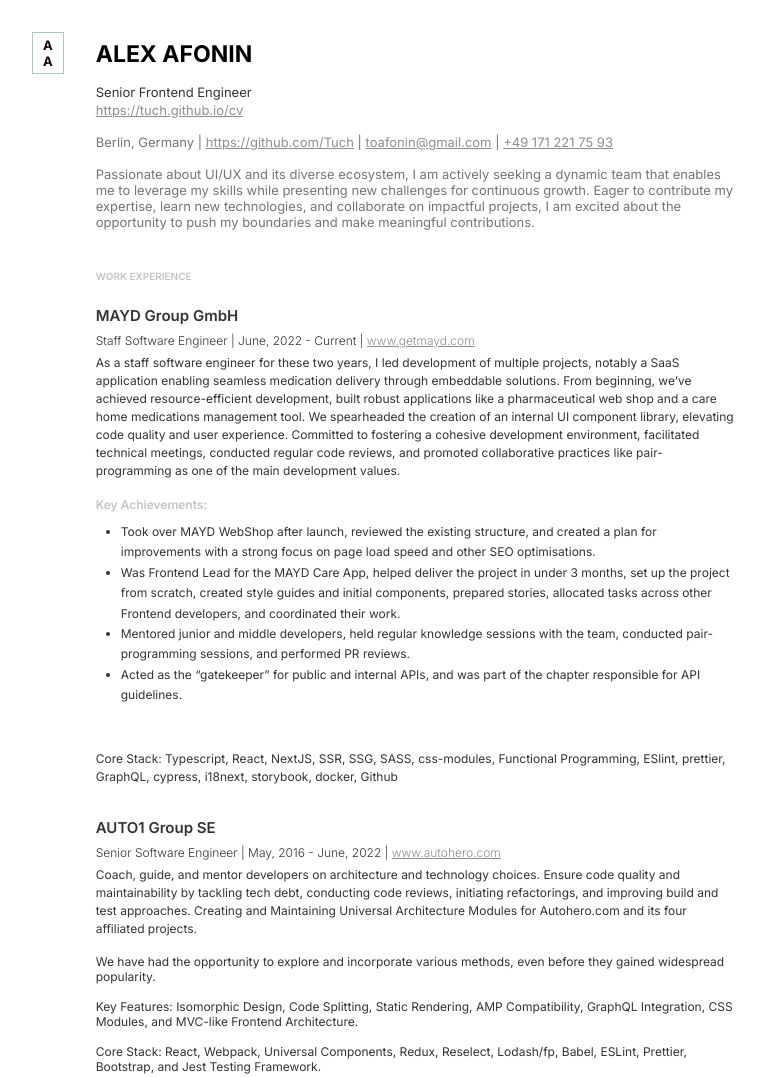
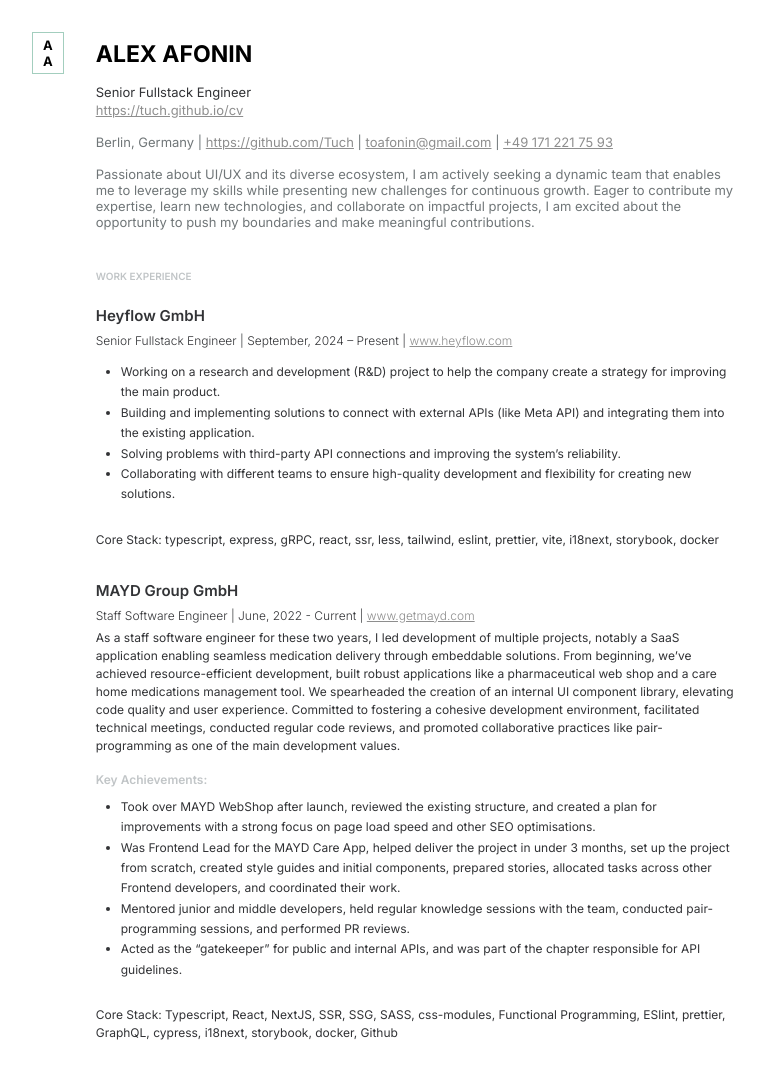
Before and after one commit to Tuch/cv, a website: page index.html in a window 1280 px wide. Shown: the top 1077 px of the page, without its empty margins (265-1029 px from the left). Drawn offline with Linux system fonts and the light colour scheme.

Commit message:
heyflow <3

```diff
--- a/index.html
+++ b/index.html
@@ -4,7 +4,7 @@
   <head>
     <meta charset="utf-8">
 
-    <title>Alex Afonin, Senior Frontend Engineer</title>
+    <title>Alex Afonin, Senior Fullstack Engineer</title>
 
     <meta name="description" content="Alex Afonin, Senior Fullstack Engineer">
 
@@ -38,7 +38,7 @@
         </div>
 
         <div class="fs-3 pt-3">
-          Senior Frontend Engineer
+          Senior Fullstack Engineer
           <div class="color-light fs-3 pt-1 pb-3">
             <a href="https://tuch.github.io/cv">https://tuch.github.io/cv<a/>
           </div>
@@ -56,6 +56,28 @@
 
         <div class="fs-1 font-weight-600 color-lighter pb-4">
           WORK EXPERIENCE
+        </div>
+
+        <div class="fs-4 font-weight-600 letter-spcing-1 pt-3 pb-2">
+          Heyflow GmbH
+        </div>
+
+        <div class="fs-2 font-weight-100 pt-2 pb-2">
+          Senior Fullstack Engineer | September, 2024 – Present | <a href="https://www.heyflow.com/">www.heyflow.com</a>
+        </div>
+        <div class="fs-2 pb-3">
+          <div class="pt-1 pb-4 line-height-1-5">
+            <ul>
+              <li>Working on a research and development (R&D) project to help the company create a strategy for improving the main product.</li>
+              <li>Building and implementing solutions to connect with external APIs (like Meta API) and integrating them into the existing application.</li>
+              <li>Solving problems with third-party API connections and improving the system’s reliability.</li>
+              <li>Collaborating with different teams to ensure high-quality development and flexibility for creating new solutions.</li>
+            </ul>
+
+            <br />
+
+            Core Stack: typescript, express, gRPC, react, ssr, less, tailwind, eslint, prettier, vite, i18next, storybook, docker
+          </div>
         </div>
 
         <div class="fs-4 font-weight-600 letter-spcing-1 pt-3 pb-2">
@@ -79,10 +101,7 @@
               <li>Mentored junior and middle developers, held regular knowledge sessions with the team, conducted pair-programming sessions, and performed PR reviews.</li>
               <li>Acted as the “gatekeeper” for public and internal APIs, and was part of the chapter responsible for API guidelines.</li>
             </ul>
-
             <br />
-            <br />
-
             Core Stack: Typescript, React, NextJS, SSR, SSG, SASS, css-modules, Functional Programming, ESlint, prettier, GraphQL, cypress, i18next, storybook, docker, Github
           </div>
         </div>
```
